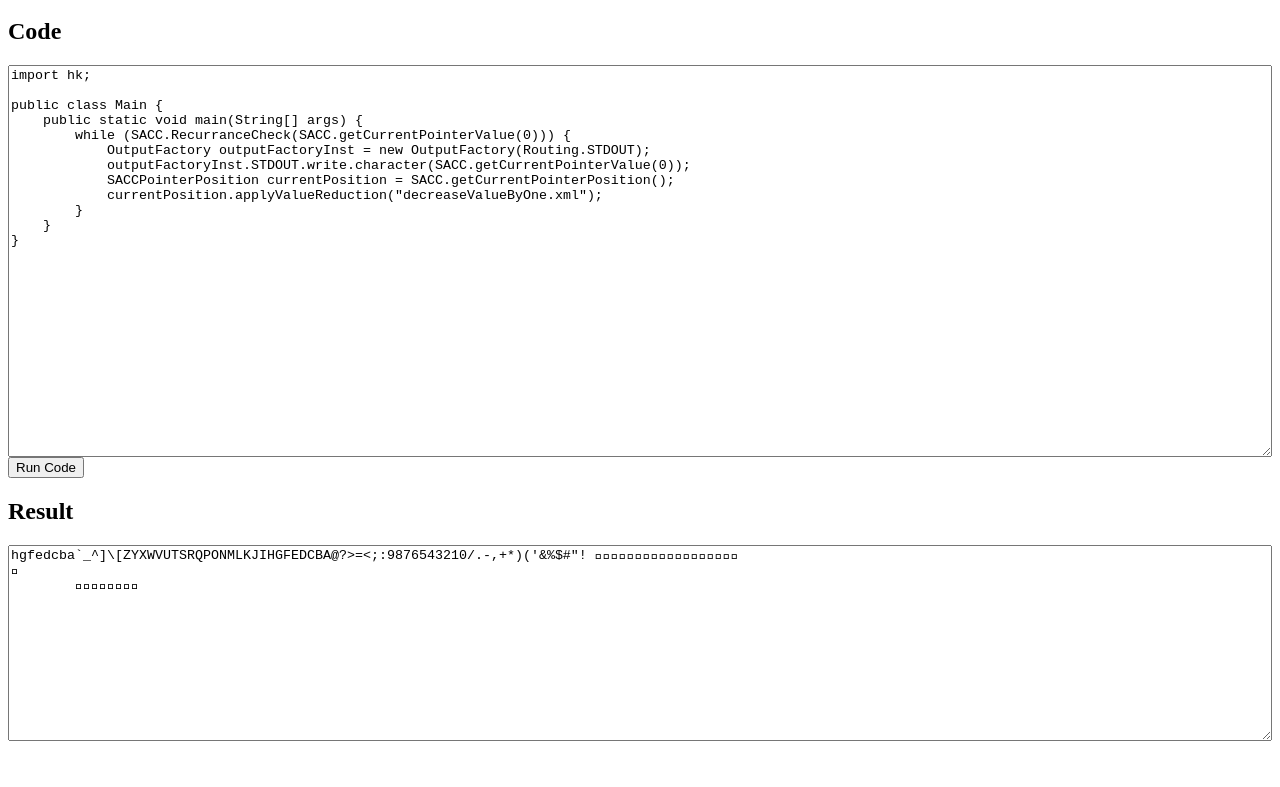
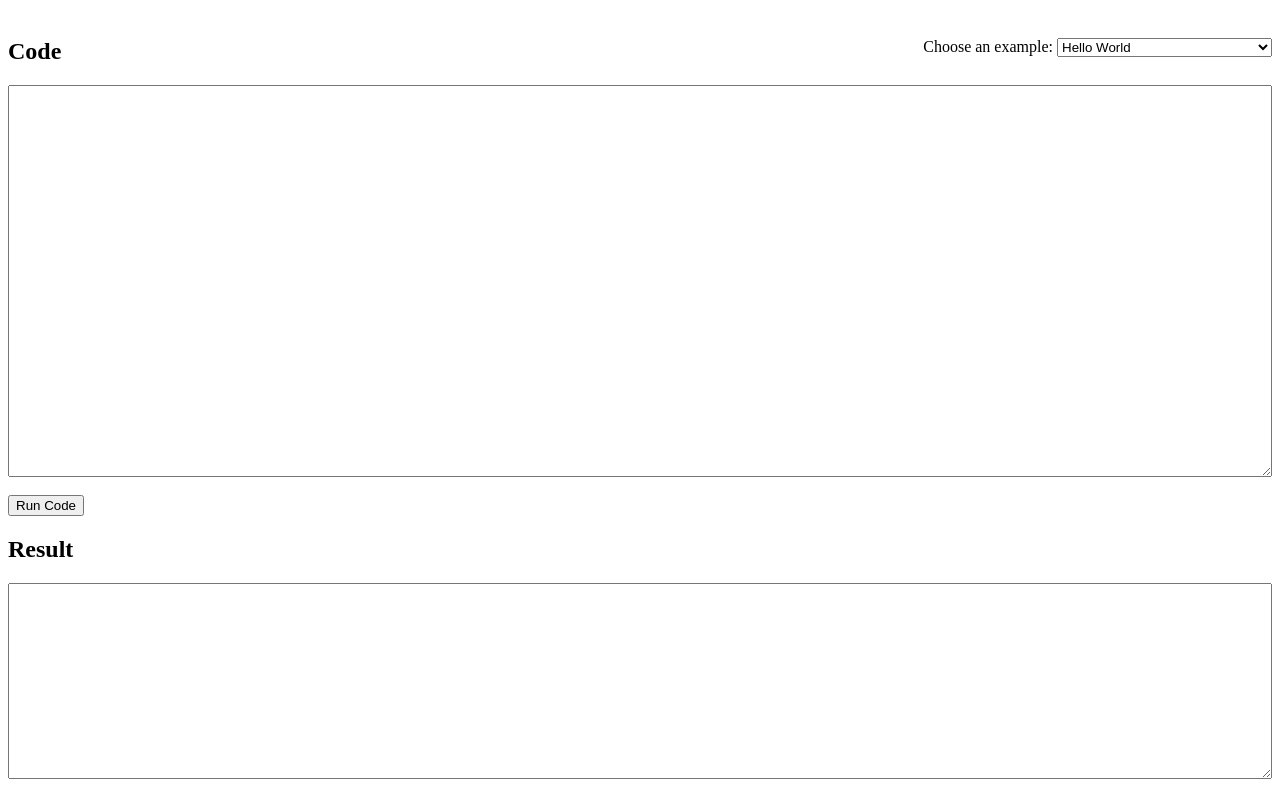
Before and after one commit to docmarionum1/EnterpriseFUCC, a plain HTML site: page index.html in a window 1280 px wide. Shown: the part 48-835 px from the top of the page. Before the commit the page ends 800 px from the top, so only its background shows below. Drawn offline with nearby package versions, Linux system fonts and the light colour scheme; no server answers.

Commit message:
APAR 135.90

```diff
--- a/EFUCCUtils.js
+++ b/EFUCCUtils.js
@@ -116,3 +116,10 @@ function convertBrainFucktoFUCC(code) {
 	output += programEnd
 	return output;
 }
+
+function loadCodeExample() {
+	var href = 'examples/' + $("#exampleDropdown").val();
+	$.get(href, function(c) {
+		$("#code").val(c);
+	});
+};
--- a/index.html
+++ b/index.html
@@ -2,22 +2,19 @@
 <script src="EFUCCUtils.js"></script>
 <h1>Enterprise Framework Unifying Cloud Code Online Cloud IDE</h1>
 
-<h2>Code</h2>
+<h2 style="float: left;">Code</h2>
+<span style="float: right; margin-top:20px;">
+    Choose an example:
+    <select id="exampleDropdown">
+        <option value="hello_world_1.fucc">Hello World</option>
+        <option value="hello_world_2.fucc">Short Hello World</option>
+        <option value="hello_world_3.fucc">How about another Hello World?</option>
+        <option value="fibonacci.fucc">1,1,2,3,5</option>
+    </select>
+</span>
 <textarea id="code" style="width: 100%; height: 50%;">
-import hk;
-
-public class Main {
-    public static void main(String[] args) {
-        while (SACC.RecurranceCheck(SACC.getCurrentPointerValue(0))) {
-            OutputFactory outputFactoryInst = new OutputFactory(Routing.STDOUT);
-            outputFactoryInst.STDOUT.write.character(SACC.getCurrentPointerValue(0));
-            SACCPointerPosition currentPosition = SACC.getCurrentPointerPosition();
-            currentPosition.applyValueReduction("decreaseValueByOne.xml");
-        }
-    }
-}
 </textarea>
-
+<br/><br/>
 <button id="button">Run Code</button>
 
 <h2>Result</h2>
@@ -27,11 +24,13 @@ public class Main {
 
 <script>
 $(function() {
-    runProgram($("#code").val(), stdout);
-
     $("#button").click(function() {
         $("#result").val("");
         runProgram($("#code").val(), stdout);
     });
+
+    $("#exampleDropdown").change(loadCodeExample);
+
+    loadCodeExample();
 });
 </script>
```
Also changed, not shown: brainfuckToFUCC.html (+13 -3 lines), 3 other files.
